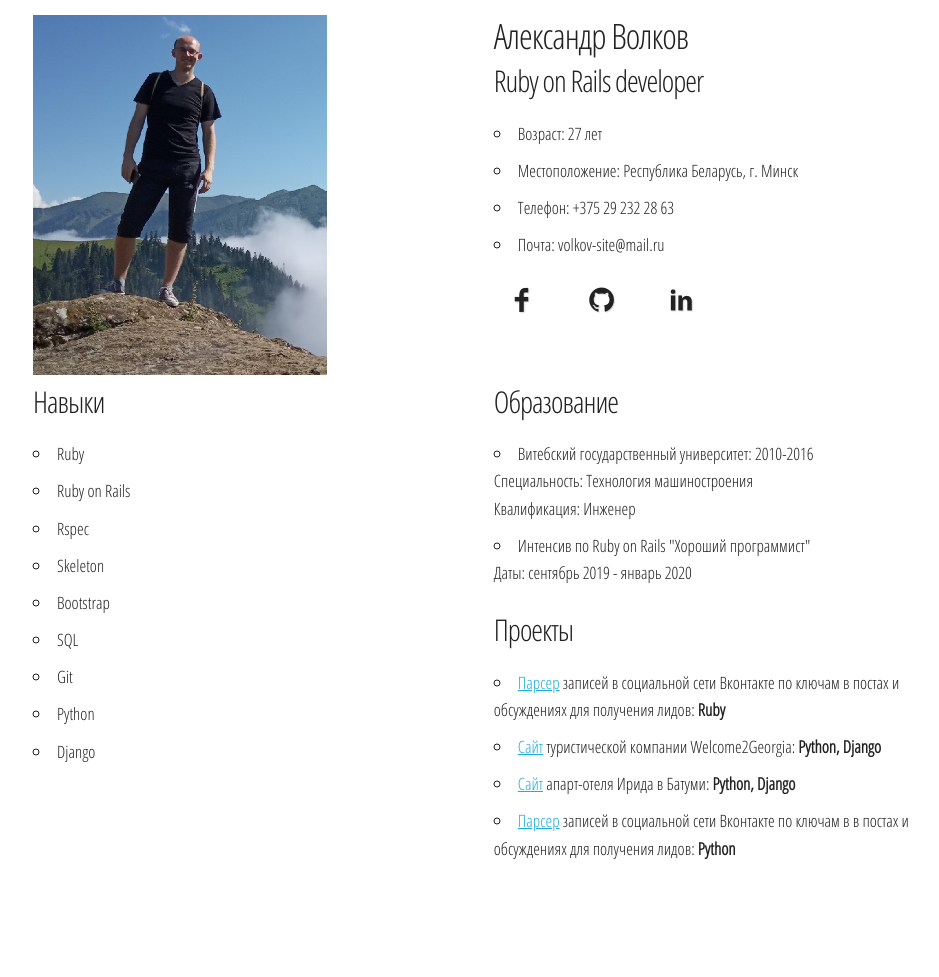
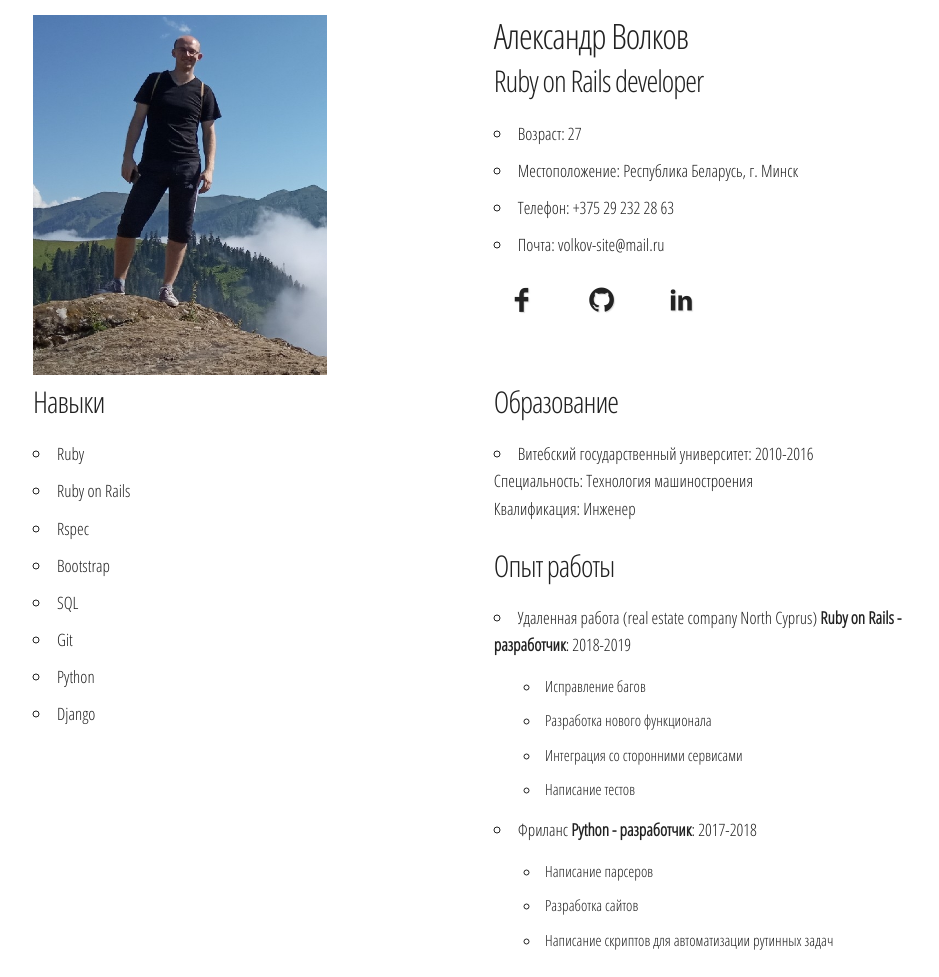
Before and after one commit to aliaksandr-volkau/cv, a plain HTML site: page index.html in a window 1280 px wide. Shown: the whole page, without its empty margins (127-1066 px from the left). Before the commit the page ends 887 px from the top, so only its background shows below. Drawn offline with Linux system fonts and the light colour scheme.

Commit message:
update profile

```diff
--- a/index.html
+++ b/index.html
@@ -19,11 +19,28 @@
         <h1>Александр Волков</h1>
         <h2>Ruby on Rails developer</h2>
         <ul>
-          <li>Возраст: 27 лет</li>
+          <li>Возраст: <span id="placeholder"></span></li>
           <li>Местоположение: Республика Беларусь, г. Минск</li>
           <li>Телефон: +375 29 232 28 63</li>
           <li>Почта: volkov-site@mail.ru</li>
         </ul>
+        <script>
+          var DOB = "November 11, 1992";
+          var millisecondsBetweenDOBAnd1970 = Date.parse(DOB);
+          var millisecondsBetweenNowAnd1970 = Date.now();
+          var ageInMilliseconds = millisecondsBetweenNowAnd1970-millisecondsBetweenDOBAnd1970;
+
+          var milliseconds = ageInMilliseconds;
+          var second = 1000;
+          var minute = second*60;
+          var hour = minute*60;
+          var day = hour*24;
+          var year = day*365;
+
+          var years = Math.round(milliseconds/year);
+
+          document.getElementById('placeholder').innerHTML = years;
+        </script>
         <div class="row social">
           <div class="two columns"><a href="https://www.facebook.com/aleksander.batumi" target="_blank"><span class="icon-facebook"></span></a></div>
           <div class="two columns"><a href="https://github.com/fixel92" target="_blank"><span class="icon-github-circled"></span></a></div>
@@ -38,7 +55,6 @@
           <li>Ruby</li>
           <li>Ruby on Rails</li>
           <li>Rspec</li>
-          <li>Skeleton</li>
           <li>Bootstrap</li>
           <li>SQL</li>
           <li>Git</li>
@@ -52,15 +68,26 @@
           <li>Витебский государственный университет: 2010-2016<br>
             Специальность: Технология машиностроения<br>
             Квалификация: Инженер</li>
-          <li>Интенсив по Ruby on Rails "Хороший программист"<br>
-            Даты: сентябрь 2019 - январь 2020</li>
         </ul>
-        <h2>Проекты</h2>
+        <h2>Опыт работы</h2>
         <ul>
-          <li><a href="https://github.com/fixel92/ruby-vk-parser" target="_blank">Парсер</a> записей в социальной сети Вконтакте по ключам в постах и обсуждениях для получения лидов: <strong>Ruby</strong></li>
-          <li><a href="https://welcome2georgia.ru" target="_blank">Сайт</a> туристической компании Welcome2Georgia: <strong>Python, Django</strong></li>
-          <li><a href="https://hotel-irida.ru" target="_blank">Сайт</a> апарт-отеля Ирида в Батуми: <strong>Python, Django</strong></li>
-          <li><a href="https://github.com/fixel92/parser" target="_blank">Парсер</a> записей в социальной сети Вконтакте по ключам в в постах и обсуждениях для получения лидов: <strong>Python</strong></li>
+          <li>
+            Удаленная работа (real estate company North Cyprus) <strong>Ruby on Rails - разработчик</strong>: 2018-2019
+            <ul>
+              <li>Исправление багов</li>
+              <li>Разработка нового функционала</li>
+              <li>Интеграция со сторонними сервисами</li>
+              <li>Написание тестов</li>
+            </ul>
+          </li>
+          <li>
+            Фриланс <strong>Python - разработчик</strong>: 2017-2018
+            <ul>
+              <li>Написание парсеров</li>
+              <li>Разработка сайтов</li>
+              <li>Написание скриптов для автоматизации рутинных задач</li>
+            </ul>
+          </li>
         </ul>
       </div>
     </div>
```
